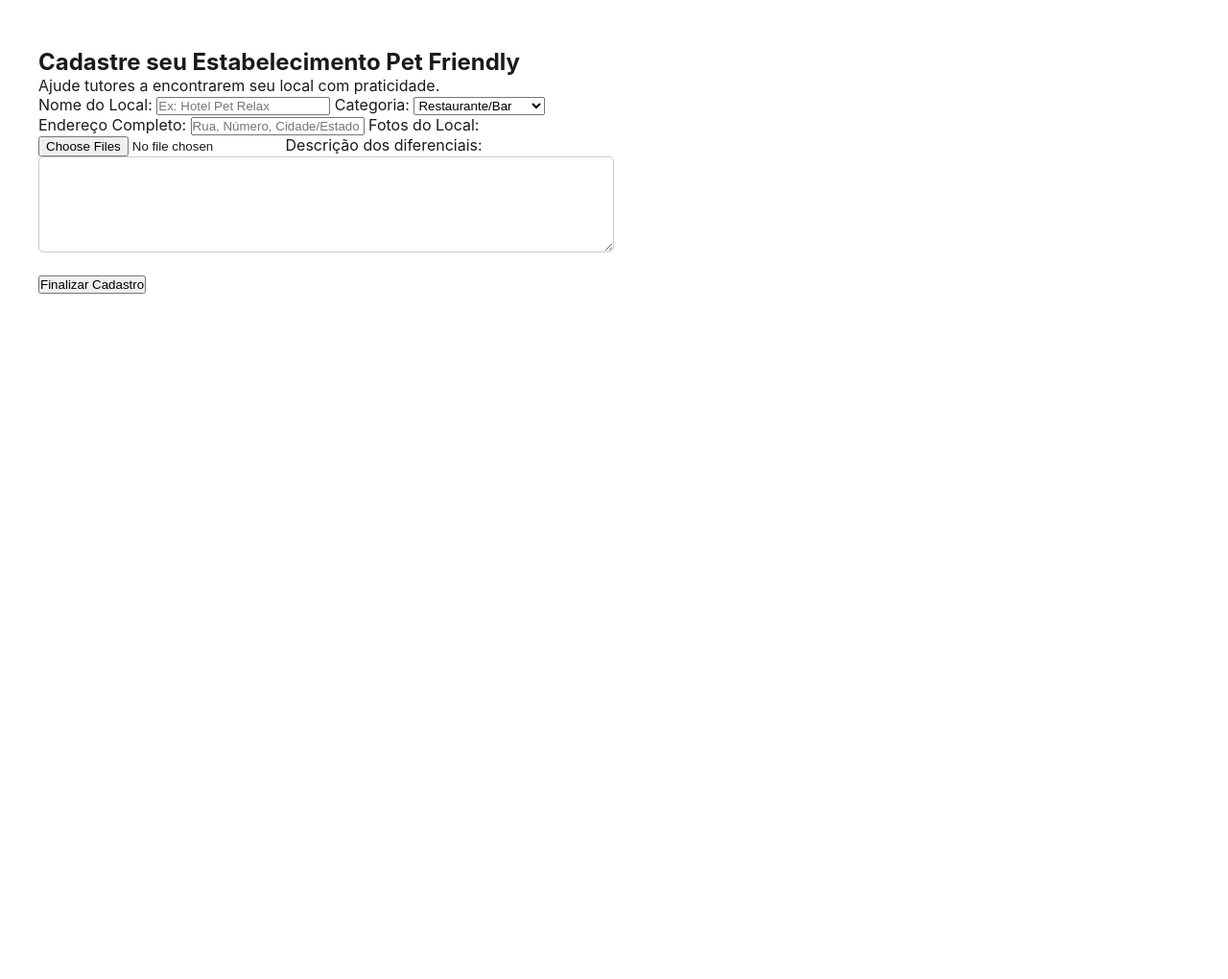
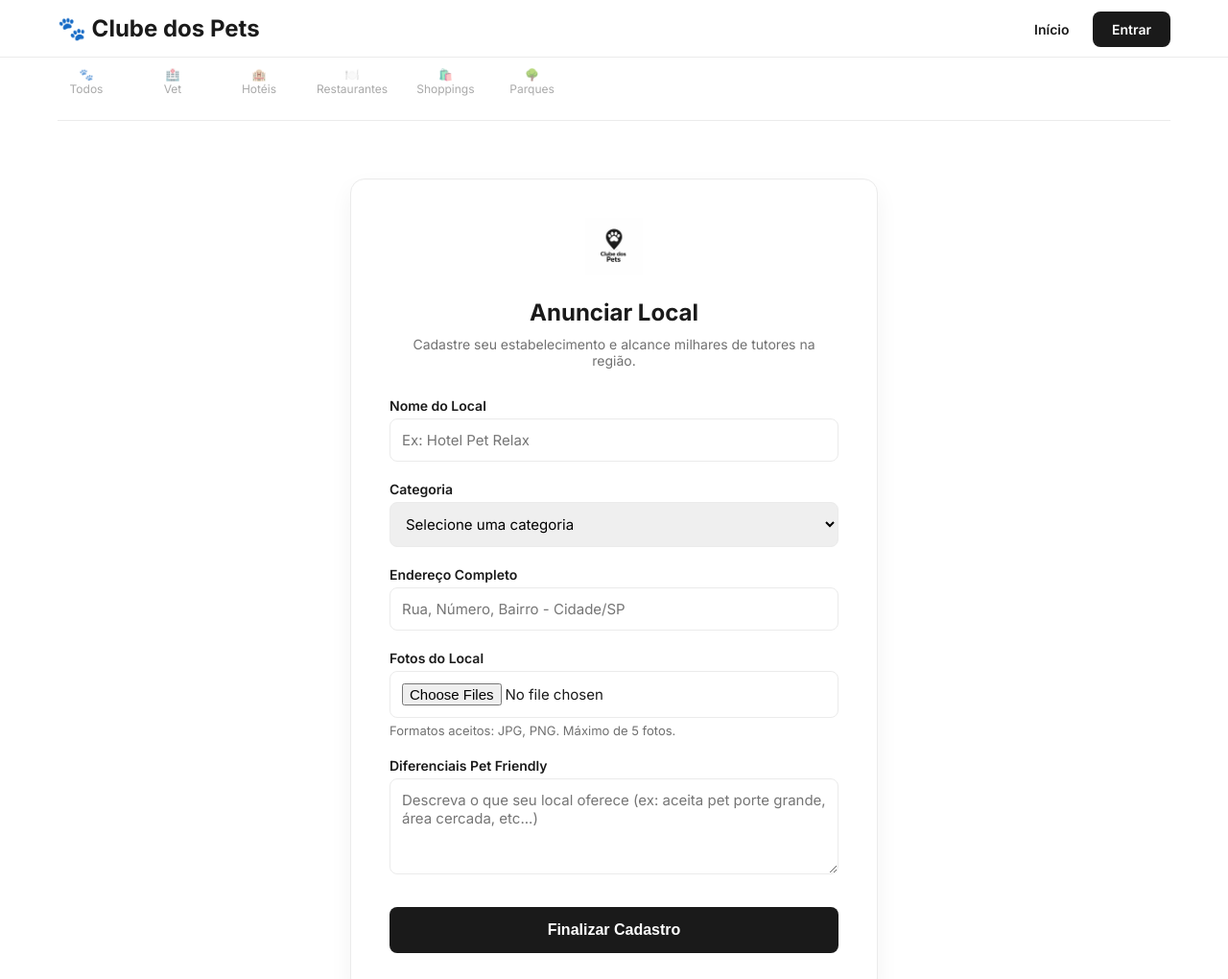
Before and after one commit to LemesdeMorais/Clube_dos_Pets_PI, a plain HTML site: page Web/cadastro.html in a window 1280 px wide. Shown: the top 1020 px of the page at 96% size. Before the commit the page ends 800 px from the top, so only its background shows below. Drawn offline with Linux system fonts and the light colour scheme.

Commit message:
Update cadastro
Atualização da estilização da página

```diff
--- a/Web/cadastro.html
+++ b/Web/cadastro.html
@@ -1,38 +1,157 @@
 <!DOCTYPE html>
 <html lang="pt-br">
 <head>
+    <meta charset="UTF-8">
+    <meta name="viewport" content="width=device-width, initial-scale=1.0">
+    <title>Anunciar Local - Clube dos Pets</title>
+    <link href="https://fonts.googleapis.com/css2?family=Inter:wght@300;400;600;700&display=swap" rel="stylesheet">
     <link rel="stylesheet" href="style.css">
-    <title>Cadastro de Fornecedor - Clube dos Pets</title>
+    <style>
+        .login-container {
+            max-width: 550px; /* Um pouco mais largo para acomodar o formulário de local */
+            margin: 60px auto;
+            padding: 40px;
+            border: 1px solid var(--light-gray);
+            border-radius: 15px;
+            text-align: center;
+            box-shadow: 0 10px 25px rgba(0,0,0,0.05);
+            background: white;
+        }
+
+        .login-container h2 {
+            margin: 20px 0 10px;
+            font-size: 24px;
+        }
+
+        .login-container p {
+            color: var(--gray);
+            margin-bottom: 30px;
+            font-size: 14px;
+        }
+
+        .login-container label {
+            display: block;
+            text-align: left;
+            font-size: 14px;
+            font-weight: 600;
+            margin-bottom: 5px;
+            color: var(--black);
+        }
+
+        .login-container input,
+        .login-container select,
+        .login-container textarea {
+            width: 100%;
+            padding: 12px;
+            margin-bottom: 20px;
+            border: 1px solid var(--light-gray);
+            border-radius: 8px;
+            font-size: 15px;
+            font-family: 'Inter', sans-serif;
+            outline: none;
+            transition: border-color 0.3s;
+            box-sizing: border-box;
+        }
+
+        .login-container input:focus,
+        .login-container select:focus,
+        .login-container textarea:focus {
+            border-color: var(--black);
+        }
+
+        .login-container textarea {
+            height: 100px;
+            resize: vertical;
+        }
+
+        .btn-login {
+            width: 100%;
+            background: var(--black);
+            color: white;
+            padding: 15px;
+            border: none;
+            border-radius: 8px;
+            font-size: 16px;
+            font-weight: 600;
+            cursor: pointer;
+            transition: opacity 0.3s;
+            margin-top: 10px;
+        }
+
+        .btn-login:hover {
+            opacity: 0.9;
+        }
+
+        .file-input-label {
+            font-size: 13px;
+            color: var(--gray);
+            margin-top: -15px;
+            margin-bottom: 20px;
+            display: block;
+            text-align: left;
+        }
+    </style>
 </head>
 <body>
-    <div class="container" style="padding: 50px 0;">
-        <h2>Cadastre seu Estabelecimento Pet Friendly</h2>
-        <p>Ajude tutores a encontrarem seu local com praticidade.</p>
 
-        <form id="formCadastro" style="max-width: 600px;">
-            <label>Nome do Local:</label>
-            <input type="text" placeholder="Ex: Hotel Pet Relax">
+<header>
+    <div class="container header-content">
+        <a href="index.html" style="text-decoration: none; color: inherit;"><h2>🐾 Clube dos Pets</h2></a>
+        <nav>
+            <a href="index.html" class="btn-link">Início</a>
+            <a href="login.html" class="btn">Entrar</a>
+        </nav>
+    </div>
+</header>
 
-            <label>Categoria:</label>
-            <select>
-                <option>Restaurante/Bar</option>
-                <option>Hotel/Hospedagem</option>
-                <option>Veterinário</option>
-                <option>Shopping</option>
-                <option>Outros</option>
+<main class="container">
+    <section class="categories">
+        <a href="index.html" class="cat-item" style="text-decoration: none;">🐾<br>Todos</a>
+        <a href="vet.html" class="cat-item" style="text-decoration: none;">🏥<br>Vet</a>
+        <a href="hoteis.html" class="cat-item" style="text-decoration: none;">🏨<br>Hotéis</a>
+        <a href="restaurantes.html" class="cat-item" style="text-decoration: none;">🍽️<br>Restaurantes</a>
+        <a href="shoppings.html" class="cat-item" style="text-decoration: none;">🛍️<br>Shoppings</a>
+        <a href="parques.html" class="cat-item" style="text-decoration: none;">🌳<br>Parques</a>
+    </section>
+
+    <div class="login-container">
+        <img src="logo.jpeg" alt="Logo Clube dos Pets" style="height: 60px; object-fit: contain;">
+        <h2>Anunciar Local</h2>
+        <p>Cadastre seu estabelecimento e alcance milhares de tutores na região.</p>
+
+        <form id="formCadastroFornecedor">
+            <label for="nomeLocal">Nome do Local</label>
+            <input type="text" id="nomeLocal" placeholder="Ex: Hotel Pet Relax" required>
+
+            <label for="categoria">Categoria</label>
+            <select id="categoria" required>
+                <option value="" disabled selected>Selecione uma categoria</option>
+                <option value="restaurante">Restaurante/Bar</option>
+                <option value="hotel">Hotel/Hospedagem</option>
+                <option value="vet">Veterinário</option>
+                <option value="shopping">Shopping</option>
+                <option value="parque">Parque/Lazer</option>
             </select>
 
-            <label>Endereço Completo:</label>
-            <input type="text" placeholder="Rua, Número, Cidade/Estado e CEP">
+            <label for="endereco">Endereço Completo</label>
+            <input type="text" id="endereco" placeholder="Rua, Número, Bairro - Cidade/SP" required>
 
-            <label>Fotos do Local:</label>
-            <input type="file" multiple>
+            <label for="fotos">Fotos do Local</label>
+            <input type="file" id="fotos" multiple accept="image/*">
+            <span class="file-input-label">Formatos aceitos: JPG, PNG. Máximo de 5 fotos.</span>
 
-            <label>Descrição dos diferenciais:</label>
-            <textarea style="width: 100%; height: 100px; border: 1px solid #ccc; border-radius: 5px;"></textarea>
+            <label for="descricao">Diferenciais Pet Friendly</label>
+            <textarea id="descricao" placeholder="Descreva o que seu local oferece (ex: aceita pet porte grande, área cercada, etc...)"></textarea>
 
-            <button type="submit" class="btn-main" style="margin-top: 20px;">Finalizar Cadastro</button>
+            <button type="submit" class="btn-login">Finalizar Cadastro</button>
         </form>
     </div>
+</main>
+
+<footer style="padding: 40px 0; text-align: center; color: var(--gray); font-size: 13px; border-top: 1px solid var(--light-gray); margin-top: 50px;">
+    <p>© 2026 Clube dos Pets - Encontre o melhor para o seu amigo.</p>
+</footer>
+
+<script src="script.js"></script>
 </body>
 </html>
```
